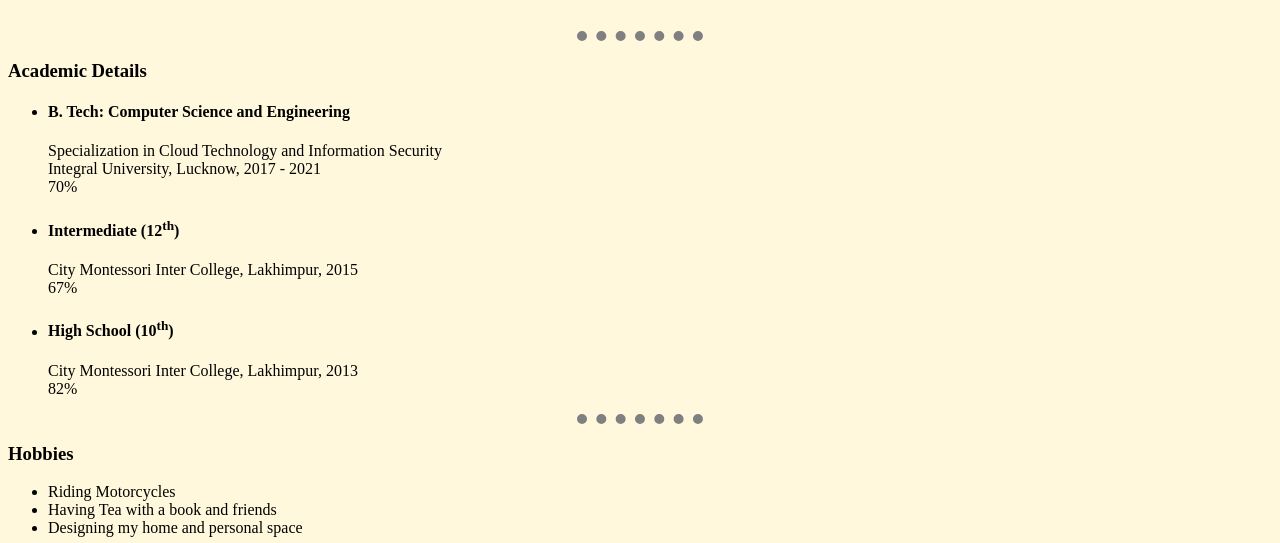
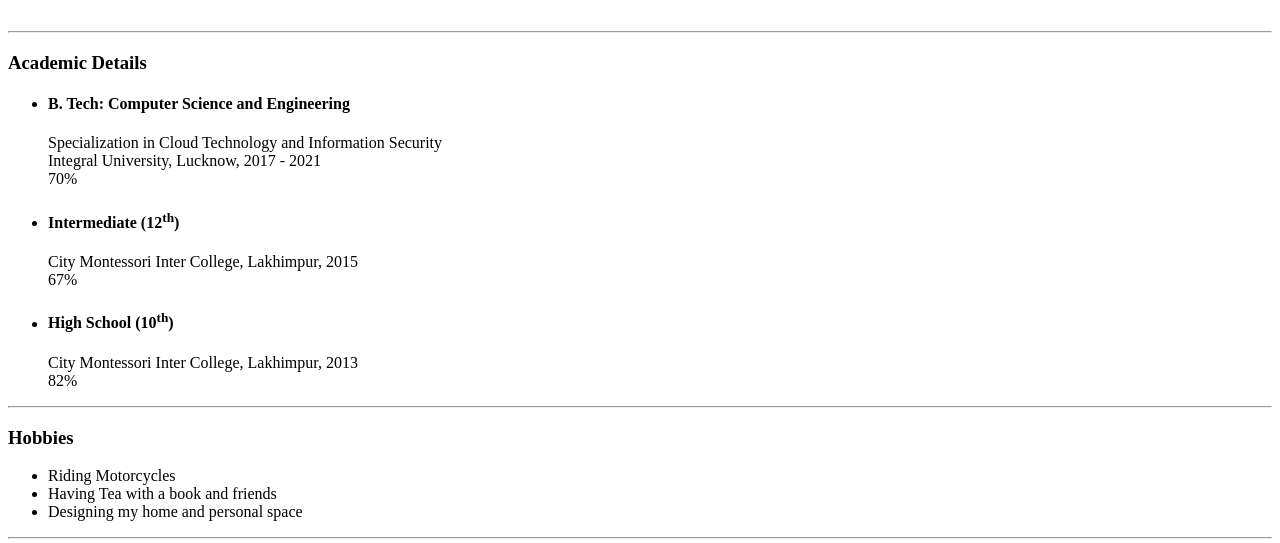
Before and after one commit to azmaanism/a-love-letter-to-cinema, a plain HTML site: page index.html in a window 1280 px wide. Shown: the part 257-800 px from the top of the page. Drawn offline with Linux system fonts and the light colour scheme.

Commit message:
removed internal css

```diff
--- a/index.html
+++ b/index.html
@@ -4,19 +4,6 @@
 <head>
   <meta charset="utf-8">
   <title>Azmaan Ahmad Khan</title>
-  <style>
-    body {
-      background-color: cornsilk
-    }
-
-    hr {
-      border-style: none;
-      border-top-style: dotted;
-      border-color: grey;
-      border-width: 10px;
-      width: 10%;
-    }
-  </style>
 
 </head>
 
```
